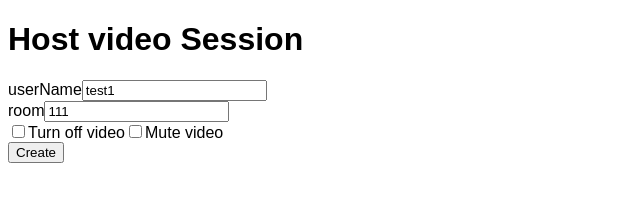
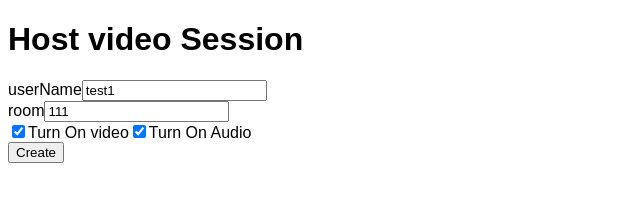
Before and after one commit to 1HectorAC/BasicChat, a React (Vite) app in the folder frontend/: page /create in a window 1280 px wide. Shown: the top 214 px of the page, without its empty margins (0-640 px from the left). Built offline with nearby package versions, Linux system fonts and the light colour scheme; no server answers; a web font is replaced by a local one.

Commit message:
Added pause and mute functionality to Create page. Alse added mute other functionality to Join page.

```diff
--- a/frontend/src/pages/Create.jsx
+++ b/frontend/src/pages/Create.jsx
@@ -9,9 +9,10 @@ function Create() {
     const [remoteUserName, setRemoteUserName] = useState("other");
     const [error, setError] = useState();
     const [onVideoState, setOnVideoState] = useState(false);
-    const [localIsPaused, setLocalIsPaused] = useState(false);
-    const [localIsMute, setLocalIsMute] = useState(false);
-    const [remoteIsMute, setRemoteIsMute] = useState(false);
+    const [isVideoOn, setIsVideoOn] = useState(true);
+    const [isAudioOn, setIsAudioOn] = useState(true);
+    const [isRemoteAudioOn, setIsRemoteAudioOn] = useState(true);
+    const [stream, setStream] = useState(null);
 
     const localVideo = useRef();
     const remoteVideo = useRef();
@@ -27,11 +28,13 @@ function Create() {
         }
         // need to render video html before setting localVideo
         setOnVideoState(true);
-        const stream = await navigator.mediaDevices.getUserMedia({ video: true, audio: true });
-        stream.getTracks().forEach(track => {
-            pc.current.addTrack(track, stream);
+        const media = await navigator.mediaDevices.getUserMedia({ video: true, audio: true });
+        setStream(media);
+
+        media.getTracks().forEach(track => {
+            pc.current.addTrack(track, media);
         });
-        localVideo.current.srcObject = stream;
+        localVideo.current.srcObject = media;
 
         if (!socket.connected) {
             socket.connect();
@@ -52,13 +55,11 @@ function Create() {
         };
 
         // called when media track arrives
-        /*
         pc.current.ontrack = e => {
             remoteVideo.current.srcObject = e.streams[0];
         }
-        */
 
-        socket.on("userJoined", async ({otherUser}) => {
+        socket.on("userJoined", async ({ otherUser }) => {
             setRemoteUserName(otherUser);
             // create offer, send name too
             const offer = await pc.current.createOffer();
@@ -67,7 +68,6 @@ function Create() {
         });
 
         socket.on("answer", async answer => {
-            console.log("answer is received")
             await pc.current.setRemoteDescription(new RTCSessionDescription(answer));
         });
 
@@ -87,6 +87,17 @@ function Create() {
 
     }, [room, userName, remoteUserName]);
 
+    const toggleVideo = () => {
+        const videoTrack = stream.getVideoTracks()[0];
+        videoTrack.enabled = !videoTrack.enabled;
+        setIsVideoOn(videoTrack.enabled);
+    }
+    const toggleAudio = () => {
+        const audioTrack = stream.getAudioTracks()[0];
+        audioTrack.enabled = !audioTrack.enabled;
+        setIsAudioOn(audioTrack.enabled);
+    }
+
     return (
         <div>
             <h1>Host video Session</h1>
@@ -100,19 +111,19 @@ function Create() {
                     <br />
                     <label>
                         <input type="checkbox"
-                            name="localIsPaused"
-                            checked={localIsPaused}
-                            onChange={e => setLocalIsPaused(e.target.checked)}
+                            name="isVideoOn"
+                            checked={isVideoOn}
+                            onChange={e => setIsVideoOn(e.target.checked)}
                         />
-                        Turn off video
+                        Turn On video
                     </label>
                     <label>
                         <input type="checkbox"
                             name="localIsMuted"
-                            checked={localIsMute}
-                            onChange={e => setLocalIsMute(e.target.checked)}
+                            checked={isAudioOn}
+                            onChange={e => setIsAudioOn(e.target.checked)}
                         />
-                        Mute video
+                        Turn On Audio
                     </label>
 
                     <br />
@@ -122,25 +133,21 @@ function Create() {
                 :
                 <div style={{ display: 'flex', gap: 20 }}>
                     <div>
-                        <p>me</p>
+                        <p>{userName} (me)</p>
                         <video ref={localVideo} poster={videoPlaceholder} autoPlay playsInline muted width={300} />
                     </div>
                     <div>
                         <p>{remoteUserName}</p>
                         <video ref={remoteVideo} poster={videoPlaceholder} autoPlay playsInline width={400} />
-
                     </div>
                     <div>
-                        <button>{localIsPaused ? "Unpause Video" : "Pause Video"}</button>
-                        <button>{localIsMute ? "Unmute" : "Mute"}</button>
-                        <button>{remoteIsMute ? "Unmute Other" : "Mute Other"}</button>
+                        <button onClick={toggleVideo}>{isVideoOn ? "Pause Video" : "Unpause Video"}</button>
+                        <button onClick={toggleAudio}>{isAudioOn ? "Mute" : "Unmute"}</button>
+                        <button>{isRemoteAudioOn ? "Mute Other" : "Unmute Other"}</button>
                         <button>Disconnect</button>
-
                     </div>
-
                 </div>
             }
-
 
         </div>
     )
--- a/frontend/src/pages/Join.jsx
+++ b/frontend/src/pages/Join.jsx
@@ -9,9 +9,11 @@ function Join() {
     const [remoteUserName, setRemoteUserName] = useState("other");
     const [error, setError] = useState();
     const [onVideoState, setOnVideoState] = useState(false);
-    const [localIsPaused, setLocalIsPaused] = useState(false);
-    const [localIsMute, setLocalIsMute] = useState(false);
-    const [remoteIsMute, setRemoteIsMute] = useState(false);
+    const [isVideoOn, setIsVideoOn] = useState(true);
+    const [isAudioOn, setIsAudioOn] = useState(true);
+    const [isRemoteAudioOn, setIsRemoteAudioOn] = useState(true);
+    const [stream, setStream] = useState(null);
+    const remoteAudioTrack= useRef();
 
     const pc = useRef(new RTCPeerConnection({
         iceServers: [{ urls: "stun:stun.l.google.com:19302" }]
@@ -29,11 +31,12 @@ function Join() {
         // need to render video html before setting localVideo
         setOnVideoState(true);
         /*
-        const stream = await navigator.mediaDevices.getUserMedia({ video: true, audio: true });
-        stream.getTracks().forEach(track => {
-            pc.current.addTrack(track, stream);
+        const media = await navigator.mediaDevices.getUserMedia({ video: true, audio: true });
+        setStream(media);
+        media.getTracks().forEach(track => {
+            pc.current.addTrack(track, media);
         });
-        localVideo.current.srcObject = stream;
+        localVideo.current.srcObject = media;
 
         */
         if (!socket.connected) {
@@ -56,7 +59,10 @@ function Join() {
 
         // called when media track arrives
         pc.current.ontrack = e => {
-            remoteVideo.current.srcObject = e.streams[0];
+            const remoteStream = e.streams[0];
+            remoteVideo.current.srcObject = remoteStream;
+            const remoteAudioT = remoteStream.getAudioTracks()[0];
+            remoteAudioTrack.current = remoteAudioT;
         };
 
         socket.on("ice-candidate", async candidate => {
@@ -69,6 +75,7 @@ function Join() {
 
         socket.on("offer", async ({ offer, otherUser }) => {
             setRemoteUserName(otherUser);
+            //onicecandidate called with offer
             await pc.current.setRemoteDescription(new RTCSessionDescription(offer));
             const answer = await pc.current.createAnswer();
             await pc.current.setLocalDescription(answer);
@@ -80,7 +87,15 @@ function Join() {
             socket.off("ice-candidate");
         }
 
-    }, [room, userName])
+    }, [room, userName]);
+
+    const toggleRemoteAudio = () => {
+        const track = remoteAudioTrack.current;
+        if(track){
+            track.enabled = !track.enabled;
+            setIsRemoteAudioOn(track.enabled);
+        }
+    }
     return (
         <div>
             <h1>Join video Session</h1>
@@ -94,19 +109,19 @@ function Join() {
                     <br />
                     <label>
                         <input type="checkbox"
-                            name="localIsPaused"
-                            checked={localIsPaused}
-                            onChange={e => setLocalIsPaused(e.target.checked)}
+                            name="isVideoOn"
+                            checked={isVideoOn}
+                            onChange={e => setIsVideoOn(e.target.checked)}
                         />
-                        Turn off video
+                        Turn On video
                     </label>
                     <label>
                         <input type="checkbox"
                             name="localIsMuted"
-                            checked={localIsMute}
-                            onChange={e => setLocalIsMute(e.target.checked)}
+                            checked={isAudioOn}
+                            onChange={e => setIsAudioOn(e.target.checked)}
                         />
-                        Mute video
+                        Turn On Audio
                     </label>
 
                     <br />
@@ -116,7 +131,7 @@ function Join() {
                 :
                 <div style={{ display: 'flex', gap: 20 }}>
                     <div>
-                        <p>me</p>
+                        <p>{ userName } (me)</p>
                         <video ref={localVideo} poster={videoPlaceholder} autoPlay playsInline muted width={300} />
                     </div>
                     <div>
@@ -124,9 +139,9 @@ function Join() {
                         <video ref={remoteVideo} poster={videoPlaceholder} autoPlay playsInline width={400} />
                     </div>
                     <div>
-                        <button>{localIsPaused ? "Unpause Video" : "Pause Video"}</button>
-                        <button>{localIsMute ? "Unmute" : "Mute"}</button>
-                        <button>{remoteIsMute ? "Unmute Other" : "Mute Other"}</button>
+                        <button>{isVideoOn ? "Pause Video" : "unPause Video"}</button>
+                        <button>{isAudioOn ? "Mute" : "Unmute"}</button>
+                        <button onClick={toggleRemoteAudio}>{isRemoteAudioOn ? "Mute Other" : "Unmute Other"}</button>
                         <button>Disconnect</button>
                     </div>
                 </div>
```
